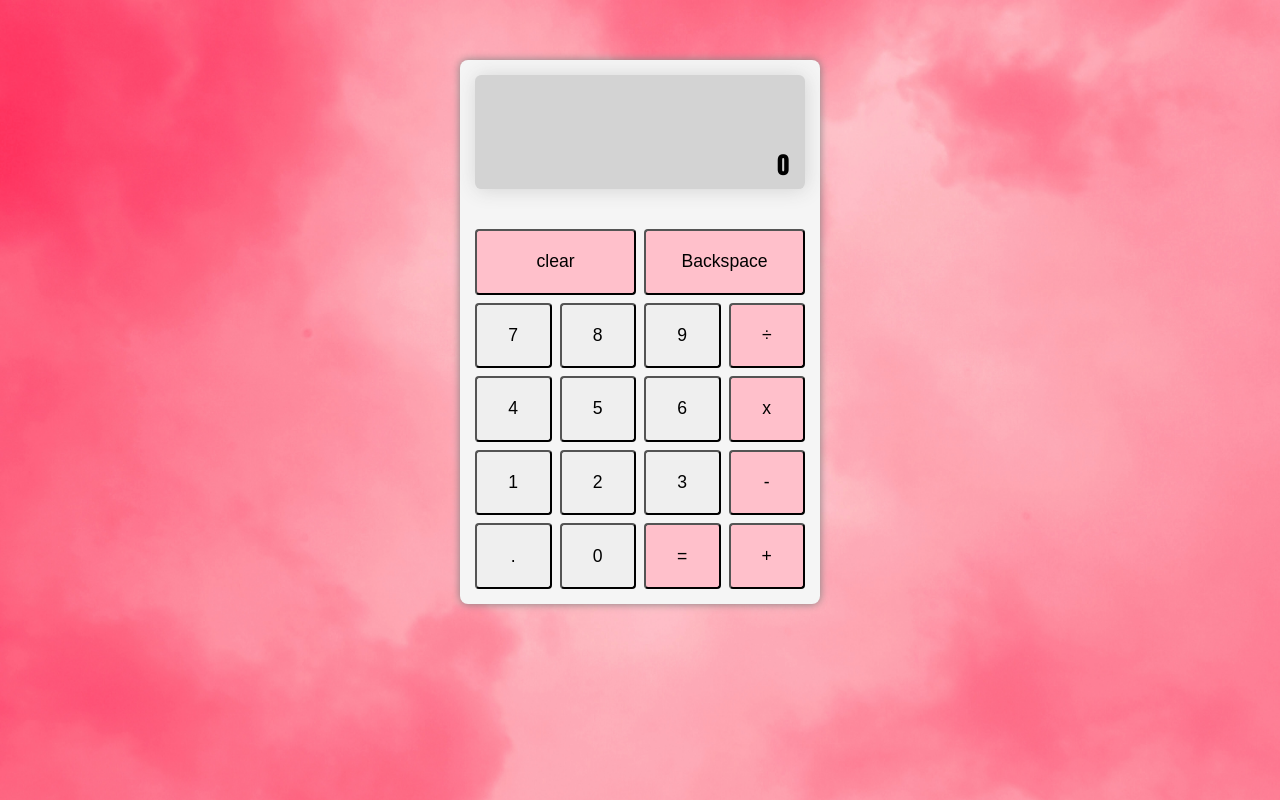
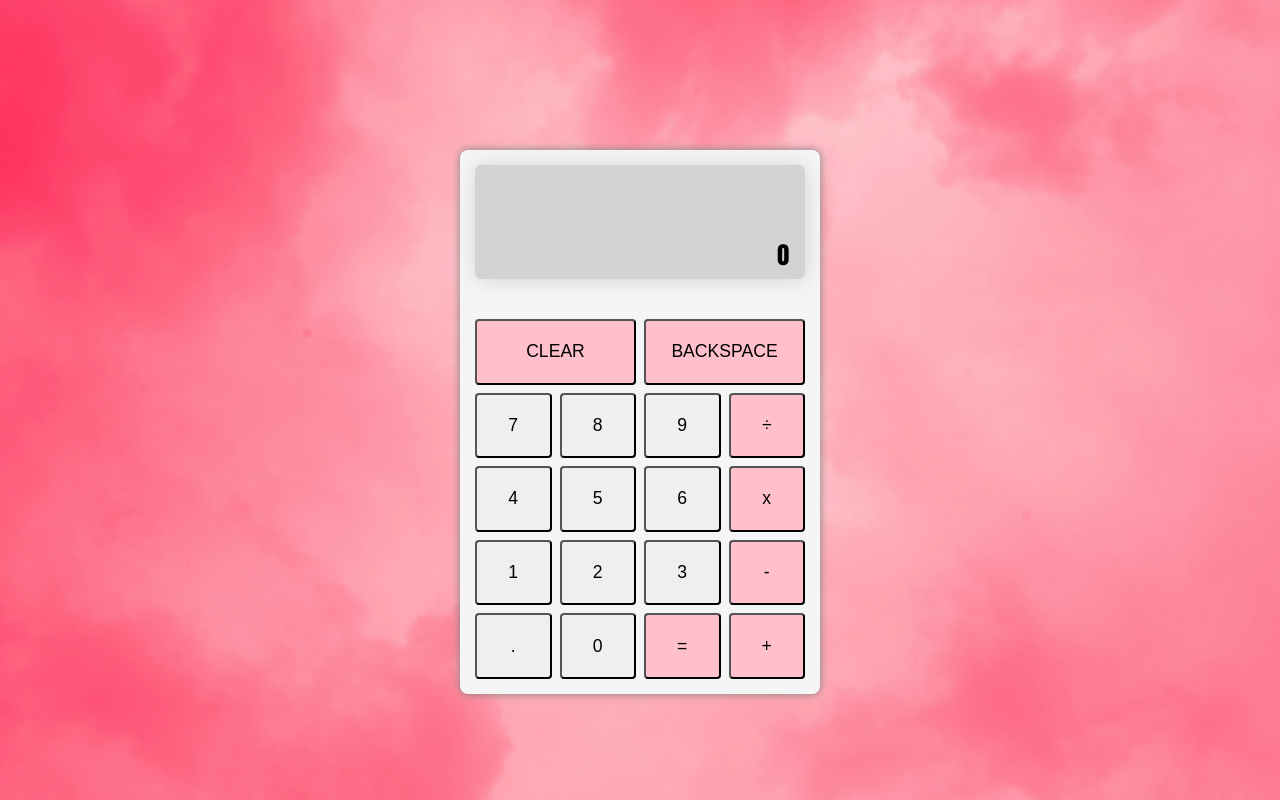
Before and after one commit to rasikhmuhammad/odin-calcualtor, a plain HTML site: page index.html in a window 1280 px wide. Drawn offline with Linux system fonts and the light colour scheme.

Commit message:
improve appearance

```diff
--- a/index.html
+++ b/index.html
@@ -17,8 +17,8 @@
 
         <div class="key-container">
             <div class = "row">
-                <button class = "operations" id = "clear-key" >clear</button>
-                <button class = "keys operations" id = "backspace-key">Backspace</button>
+                <button class = "operations" id = "clear-key" >CLEAR</button>
+                <button class = "keys operations" id = "backspace-key">BACKSPACE</button>
             </div>
             <div class="row">
                 <button class = "keys show-input">7</button>
--- a/styles.css
+++ b/styles.css
@@ -2,6 +2,7 @@ body {
     text-align: center;
     background-image: url("./media/background.jpg");
     background-size: cover;
+    background-repeat: no-repeat;
 }
 
 .calculator {
@@ -11,6 +12,7 @@ body {
     max-width: 360px;
     min-width: 300px;
     margin: 60px auto;
+    margin-top: 150px;
     box-sizing: border-box;
     box-shadow: 0 0 8px grey;
     backdrop-filter: saturate(180%) blur(40px);
```
